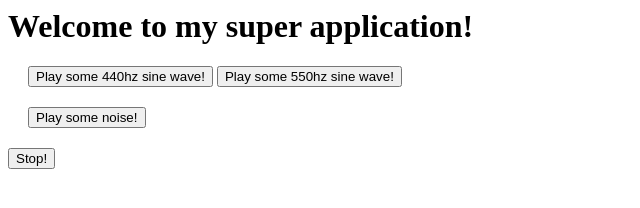
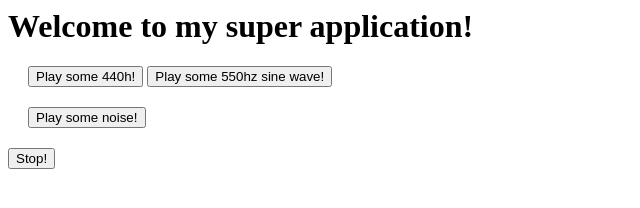
Before and after one commit to fbrusch/actam_2024, a plain HTML site: page classroom_code/buffer_fun/index.html in a window 1280 px wide. Shown: the whole page, without its empty margins (0-640 px from the left). Drawn offline with Linux system fonts and the light colour scheme.

Commit message:
modifica testo

```diff
--- a/classroom_code/buffer_fun/index.html
+++ b/classroom_code/buffer_fun/index.html
@@ -11,7 +11,7 @@
         <!--input id="frequencyInput" type="range" min="10"
             max = "1000" step="1" value="440"-->
 
-        <button onclick="playBuffer(createsASineBuffer(440))">Play some 440hz sine wave!</button>
+        <button onclick="playBuffer(createsASineBuffer(440))">Play some 440h!</button>
         <button onclick="playBuffer(createsASineBuffer(550))">Play some 550hz sine wave!</button>
     </div>
     <div>
```
